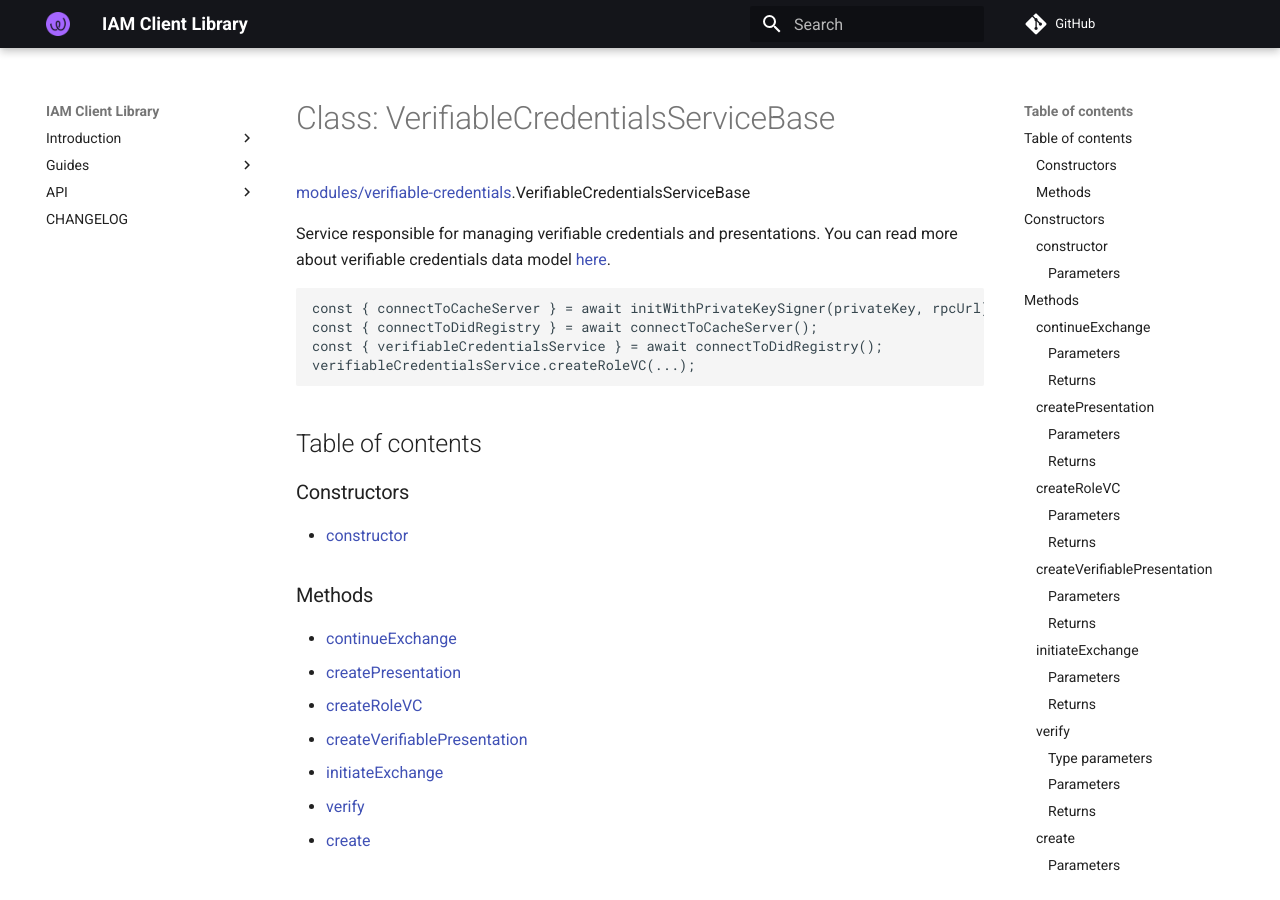
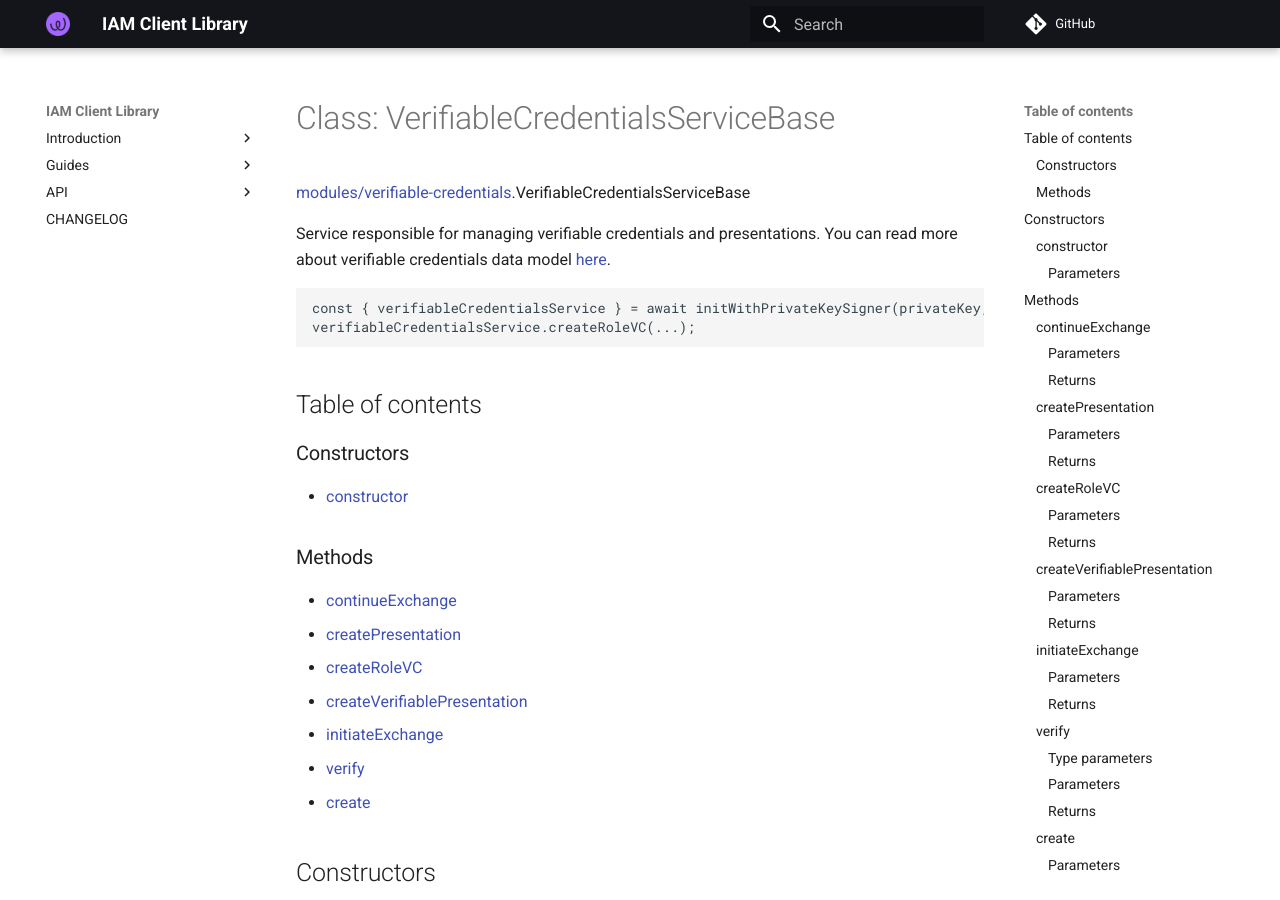
Before and after one commit to energywebfoundation/iam-client-lib, an MkDocs documentation site: the page built from docs/api/classes/modules_verifiable_credentials.VerifiableCredentialsServiceBase.md, in a window 1280 px wide and 900 px high. Built offline with MkDocs 1.6.1 and Material for MkDocs 9.7.7, drawn with Linux system fonts in a browser that asks for light colours; comment, search, counter and statistics services are not loaded.

Commit message:
docs: update verifiable credentials documentation

````diff
--- a/docs/api/classes/modules_verifiable_credentials.VerifiableCredentialsServiceBase.md
+++ b/docs/api/classes/modules_verifiable_credentials.VerifiableCredentialsServiceBase.md
@@ -6,9 +6,7 @@ Service responsible for managing verifiable credentials and presentations.
 You can read more about verifiable credentials data model [here](https://www.w3.org/TR/vc-data-model/).
 
 ```typescript
-const { connectToCacheServer } = await initWithPrivateKeySigner(privateKey, rpcUrl);
-const { connectToDidRegistry } = await connectToCacheServer();
-const { verifiableCredentialsService } = await connectToDidRegistry();
+const { verifiableCredentialsService } = await initWithPrivateKeySigner(privateKey, rpcUrl);
 verifiableCredentialsService.createRoleVC(...);
 ```
 
````
Also changed, not shown: 1 other file.
